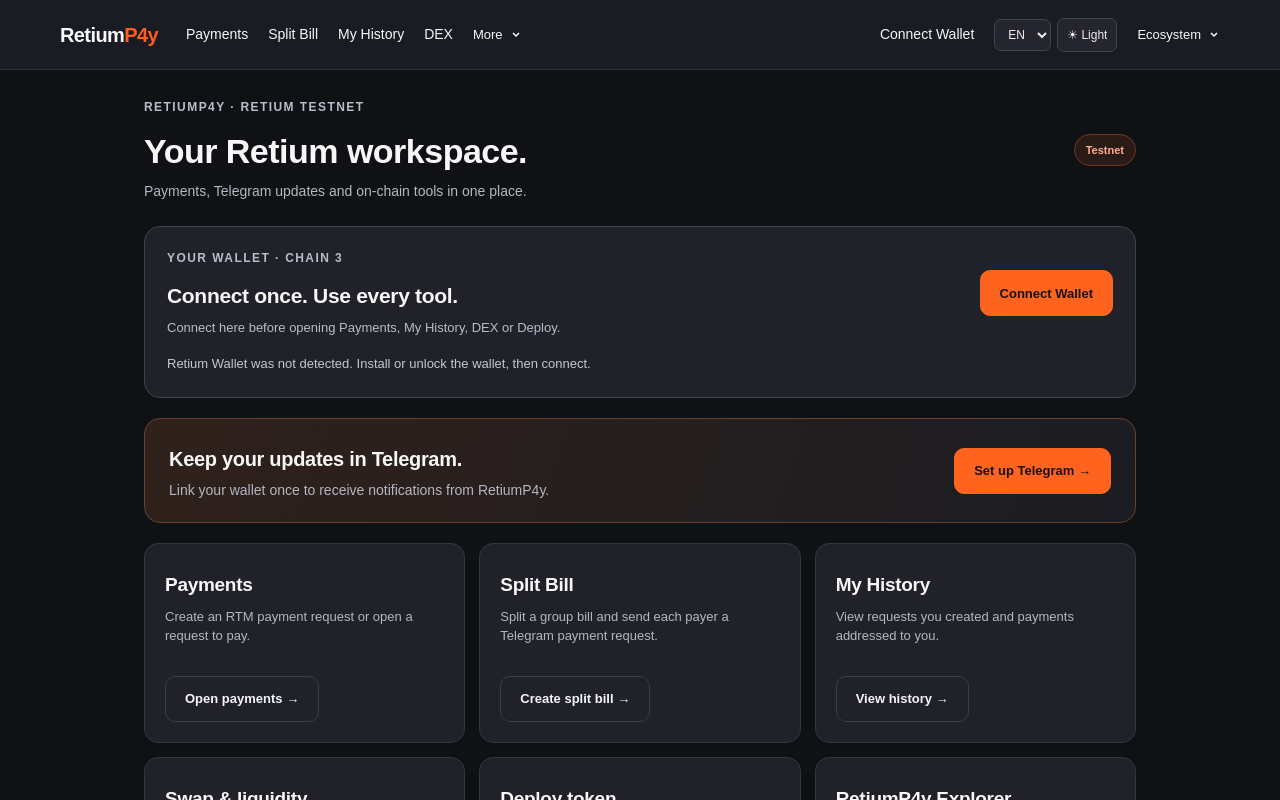
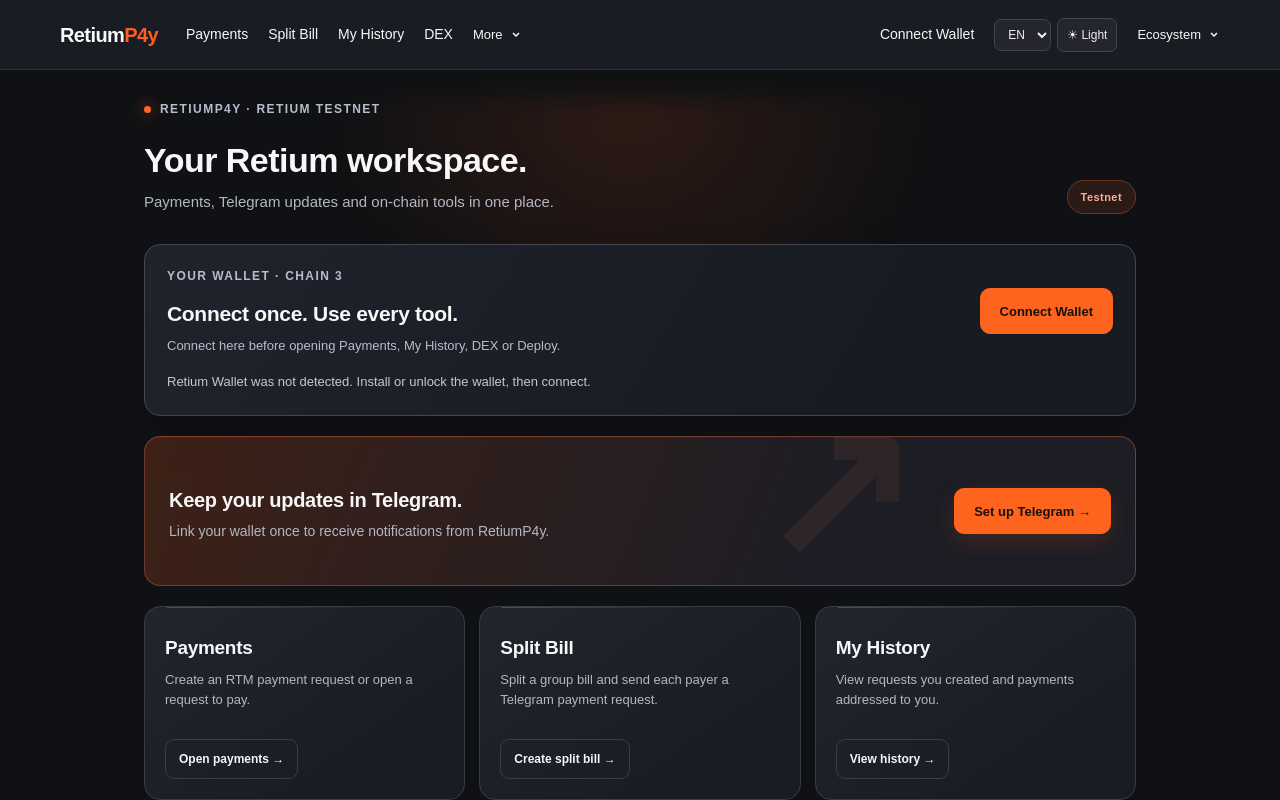
Before and after one commit to nguyenhuu0304/retium-pay, a Next.js app: page / in a window 1280 px wide. Shown: the top 800 px of the page. Built offline with nearby package versions, Linux system fonts and the light colour scheme.

Commit message:
Refresh RetiumP4y dashboard visual design

```diff
--- a/src/app/tools.css
+++ b/src/app/tools.css
@@ -405,3 +405,178 @@
     max-width: none;
   }
 }
+
+
+/* RetiumP4y dashboard refresh — presentation only; no transaction logic. */
+.pay-dashboard {
+  position: relative;
+  isolation: isolate;
+  max-width: 1160px;
+  padding-top: clamp(34px, 5vw, 64px);
+}
+.pay-dashboard::before {
+  content: "";
+  position: absolute;
+  z-index: -1;
+  top: 0;
+  left: 18%;
+  width: 62%;
+  height: 300px;
+  pointer-events: none;
+  background: radial-gradient(ellipse at top, rgba(255, 92, 29, .13), transparent 68%);
+  filter: blur(12px);
+}
+.dashboard-heading {
+  align-items: flex-end;
+  margin-bottom: 30px;
+}
+.dashboard-heading h1 {
+  max-width: 720px;
+  font-size: clamp(34px, 5vw, 54px);
+  line-height: 1.04;
+  letter-spacing: -.045em;
+  margin: 10px 0 12px;
+}
+.dashboard-heading > div > p:last-child {
+  max-width: 580px;
+  font-size: 15px;
+}
+.dashboard-heading .eyebrow {
+  display: inline-flex;
+  align-items: center;
+  gap: 9px;
+}
+.dashboard-heading .eyebrow::before {
+  content: "";
+  width: 7px;
+  height: 7px;
+  border-radius: 50%;
+  background: #ff6427;
+  box-shadow: 0 0 14px rgba(255, 100, 39, .75);
+}
+.network-pill {
+  flex-shrink: 0;
+  padding: 8px 13px;
+  letter-spacing: .04em;
+}
+.dashboard-wallet {
+  background: linear-gradient(120deg, #20232c 0%, #191b22 70%);
+  border-color: #414653;
+  box-shadow: 0 18px 48px rgba(0, 0, 0, .16);
+}
+.dashboard-start {
+  position: relative;
+  overflow: hidden;
+  min-height: 150px;
+  background: linear-gradient(112deg, rgba(91, 43, 25, .62), rgba(29, 30, 38, .96) 70%);
+  border-color: rgba(255, 112, 62, .35);
+  box-shadow: inset 0 1px rgba(255,255,255,.035);
+}
+.dashboard-start::after {
+  content: "↗";
+  position: absolute;
+  right: 22%;
+  top: -42px;
+  color: rgba(255, 135, 88, .08);
+  font-size: 190px;
+  line-height: 1;
+  font-weight: 800;
+  pointer-events: none;
+}
+.dashboard-start > div,
+.dashboard-start > a {
+  position: relative;
+  z-index: 1;
+}
+.dashboard-start h2 {
+  font-size: clamp(20px, 2.5vw, 25px);
+  letter-spacing: -.025em;
+}
+.dashboard-start p {
+  max-width: 560px;
+  margin-bottom: 0;
+}
+.dashboard-start .button {
+  flex-shrink: 0;
+  box-shadow: 0 8px 24px rgba(255, 92, 29, .16);
+}
+.dashboard-tools {
+  gap: 14px;
+}
+.dashboard-tool {
+  position: relative;
+  min-height: 188px;
+  overflow: hidden;
+  background: linear-gradient(145deg, #22252e, #1a1c23 76%);
+  border-color: #373c48;
+  border-radius: 16px;
+  padding: 22px;
+  transition: transform .18s ease, border-color .18s ease, box-shadow .18s ease;
+}
+.dashboard-tool::before {
+  content: "";
+  position: absolute;
+  top: 0;
+  left: 22px;
+  right: 22px;
+  height: 1px;
+  background: linear-gradient(90deg, rgba(255, 111, 63, .55), transparent 72%);
+  opacity: .7;
+}
+.dashboard-tool:hover {
+  transform: translateY(-3px);
+  border-color: rgba(255, 112, 62, .55);
+  box-shadow: 0 14px 34px rgba(0, 0, 0, .2);
+}
+.dashboard-tool h2 {
+  font-size: 19px;
+  letter-spacing: -.025em;
+}
+.dashboard-tool p {
+  max-width: 330px;
+}
+.dashboard-tool .button {
+  min-height: 40px;
+  padding: 9px 13px;
+  border-radius: 9px;
+  font-size: 12px;
+}
+.dashboard-footer {
+  border-top: 1px solid rgba(148, 157, 173, .14);
+  padding-top: 20px;
+  margin-top: 30px;
+}
+html[data-theme="light"] .dashboard-wallet {
+  background: linear-gradient(120deg, #fff, #f7f8fb);
+  box-shadow: 0 14px 38px rgba(34, 48, 68, .07);
+}
+html[data-theme="light"] .dashboard-tool {
+  background: linear-gradient(145deg, #fff, #f7f8fb);
+  border-color: #d8dee8;
+}
+html[data-theme="light"] .dashboard-tool:hover {
+  border-color: #e18a68;
+  box-shadow: 0 12px 28px rgba(34, 48, 68, .09);
+}
+html[data-theme="light"] .dashboard-start {
+  background: linear-gradient(112deg, #fff0e8, #fff 75%);
+  border-color: #edc4b1;
+}
+@media (max-width: 760px) {
+  .pay-dashboard { padding-top: 28px; }
+  .dashboard-heading { align-items: flex-start; }
+  .dashboard-heading h1 { font-size: clamp(32px, 9vw, 43px); }
+  .dashboard-start { min-height: 0; }
+  .dashboard-start::after { right: 0; font-size: 130px; }
+  .dashboard-tool { min-height: 166px; }
+}
+@media (max-width: 560px) {
+  .dashboard-heading { flex-direction: column; align-items: flex-start; gap: 12px; }
+  .dashboard-start { gap: 18px; }
+  .dashboard-start .button { width: 100%; }
+  .dashboard-tool { padding: 20px; }
+}
+@media (prefers-reduced-motion: reduce) {
+  .dashboard-tool { transition: none; }
+  .dashboard-tool:hover { transform: none; }
+}
```
